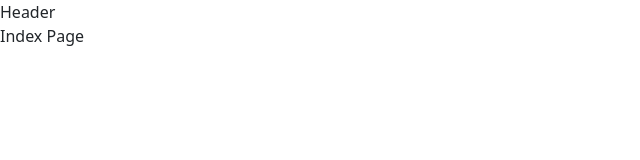
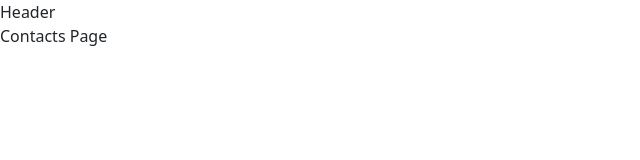
Before and after one commit to ruggerifrancesco/laravel-boolean-frontend, a Vue app: page /index in a window 1280 px wide. Shown: the top 160 px of the page, without its empty margins (0-640 px from the left). Built offline with nearby package versions, Linux system fonts and the light colour scheme.

Commit message:
chnaged index with conatcts and routes

```diff
--- a/src/pages/Index.vue
+++ b/src/pages/Contacts.vue
@@ -1,6 +1,6 @@
 <template>
     <div>
-        Index Page
+        Contacts Page
     </div>
 </template>
 <script>
--- a/src/router.js
+++ b/src/router.js
@@ -3,7 +3,7 @@ import { createRouter, createWebHistory } from 'vue-router';
 // Importing
 import Homepage from './pages/Homepage.vue';
 import About from './pages/About.vue';
-import Index from './pages/Index.vue';
+import Contacts from './pages/Contacts.vue';
 import CocktailShow from './pages/CocktailShow.vue'
 import NotFoundPage from './pages/NotFoundPage.vue';
 
@@ -25,8 +25,8 @@ const router = createRouter({
       {
           path: '/index',
           name : 'index',
-          component : Index,
-          meta: { title: 'Index'}
+          component : Contacts,
+          meta: { title: 'Contacs'}
       },
       {
           path: '/cocktail/:id',
```
